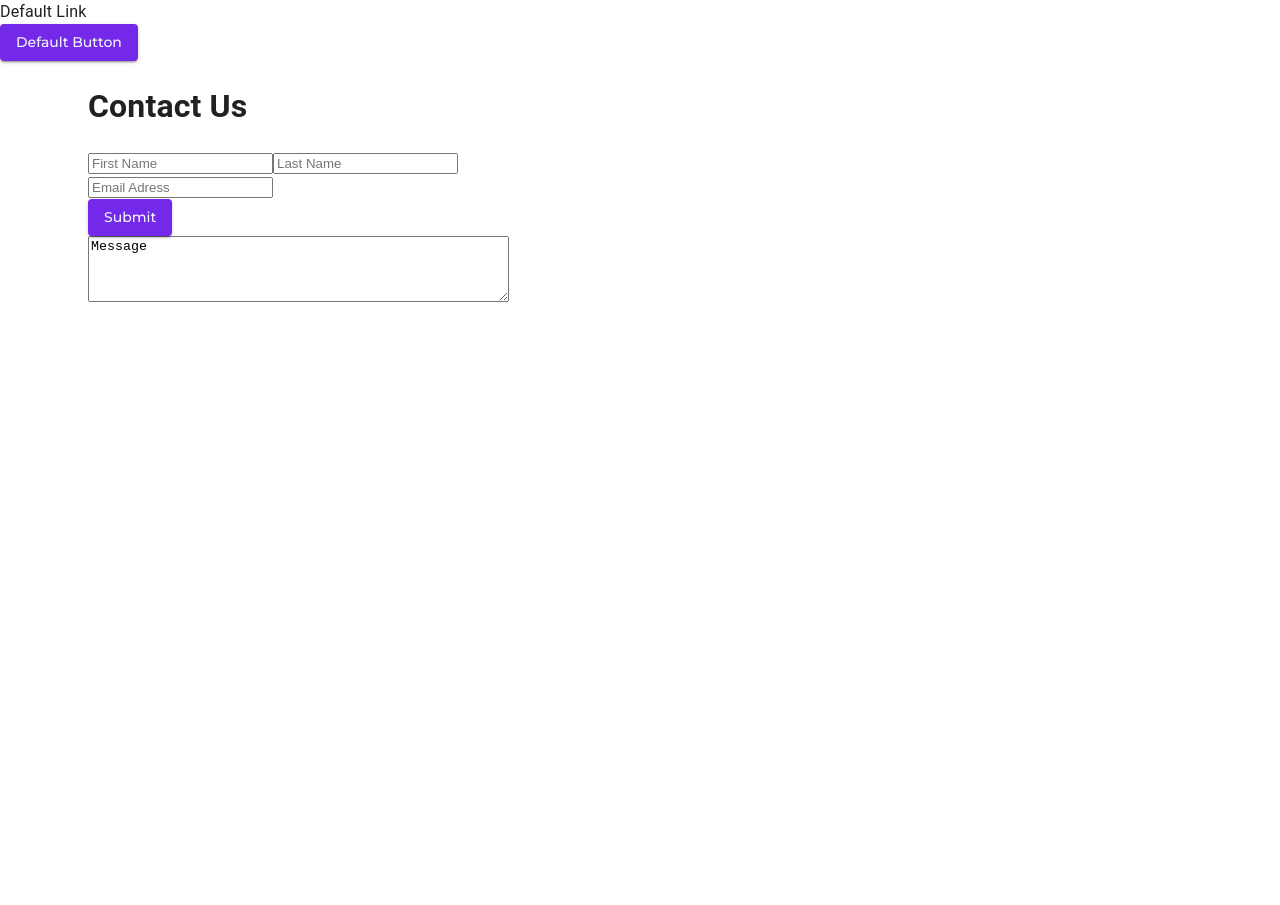
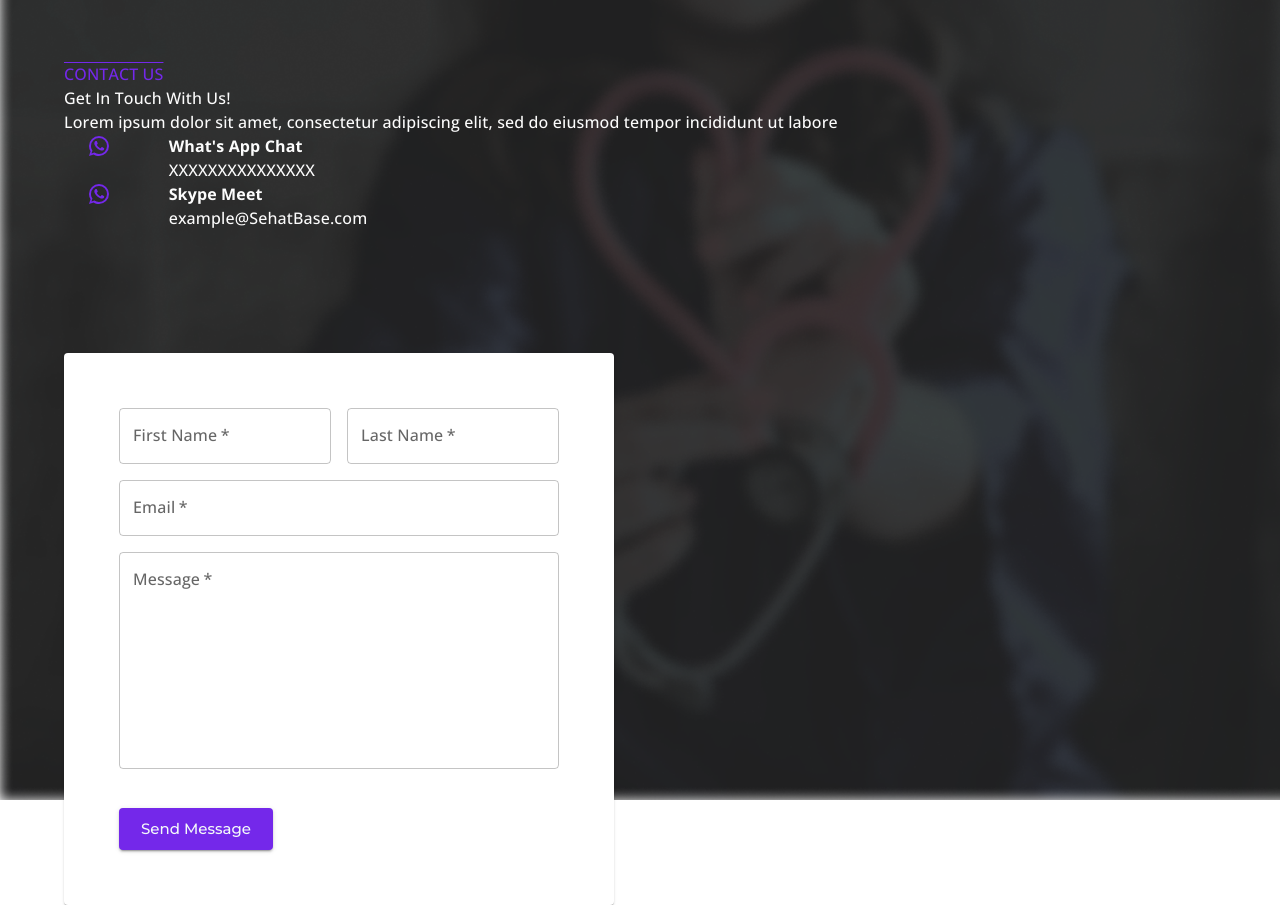
Before and after one commit to SehatBase/sehatbase_frontend, a Next.js app: page / in a window 1280 px wide. Before the commit the page ends 800 px from the top, so only its background shows below. Built offline with nearby package versions, Linux system fonts and the light colour scheme.

Commit message:
contact us and form

```diff
--- /dev/null
+++ b/components/ContactUs.jsx
@@ -0,0 +1,52 @@
+import React from "react";
+import { Container, Button, Typography, Paper } from "@mui/material";
+import { useStyles } from "../styles/contactStyle";
+import WhatsAppIcon from "@material-ui/icons/WhatsApp";
+import Form from "./Form";
+
+export default function ContactUs() {
+  const classes = useStyles();
+  return (
+    <Container className={classes.rootContainer} maxWidth={false}>
+      <Container className={classes.contactContainer}>
+        <Typography className={classes.contactHeading}>CONTACT US</Typography>
+        <Typography className={classes.contactSubHeading}>
+          Get In Touch With Us!
+        </Typography>
+        <Typography className={classes.normalText}>
+          Lorem ipsum dolor sit amet, consectetur adipiscing elit, sed do
+          eiusmod tempor incididunt ut labore
+        </Typography>
+        <div className={classes.iconCont}>
+          <WhatsAppIcon className={classes.icon}></WhatsAppIcon>
+          <div>
+            <Typography className={classes.normalText}>
+              <b>What's App Chat</b>
+            </Typography>
+            <Typography className={classes.normalText}>
+              XXXXXXXXXXXXXXX
+            </Typography>
+          </div>
+        </div>
+        <div>
+          <div className={classes.iconCont}>
+            <WhatsAppIcon className={classes.icon}></WhatsAppIcon>
+            <div>
+              <Typography className={classes.normalText}>
+                <b>Skype Meet</b>
+              </Typography>
+              <Typography className={classes.normalText}>
+                example@SehatBase.com
+              </Typography>
+            </div>
+          </div>
+        </div>
+      </Container>
+      <Container className={classes.formCont}>
+        <Paper className={classes.paper}>
+          <Form />
+        </Paper>
+      </Container>
+    </Container>
+  );
+}
--- /dev/null
+++ b/components/Form.jsx
@@ -0,0 +1,83 @@
+import React from "react";
+import { useStyles } from "../styles/formStyle";
+import { Container, Button, Typography, Grid, TextField } from "@mui/material";
+import { useState } from "react";
+
+export default function Form() {
+  const [formData, setFormData] = useState({
+    firstName: "",
+    lastName: "",
+    email: "",
+    message: "",
+  });
+  const classes = useStyles();
+
+  function handleChange(e) {
+    const { name, value } = e.target;
+    setFormData((prevState) => ({
+      ...prevState,
+      [name]: value,
+    }));
+  }
+    function handleSubmit(e) {
+        e.preventDefault();
+        console.log(formData);
+    }
+
+  console.log(formData);
+  return (
+    <form className={classes.formCont}>
+      <Grid container spacing={2}>
+        <Grid item xs={6}>
+          <TextField
+            name="firstName"
+            variant="outlined"
+            label="First Name"
+            className={classes.formInput}
+            value={formData.firstName}
+            onChange={(e) => handleChange(e)}
+            required
+          />
+        </Grid>
+        <Grid item xs={6}>
+          <TextField
+            name="lastName"
+            variant="outlined"
+            label="Last Name"
+            className={classes.formInput}
+            value={formData.lastName}
+            onChange={(e) => handleChange(e)}
+            required
+          />
+        </Grid>
+        <Grid item xs={12}>
+          <TextField
+            name="email"
+            className={classes.formInput}
+            variant="outlined"
+            label="Email"
+            value={formData.email}
+            onChange={(e) => handleChange(e)}
+            required
+          />
+        </Grid>
+        <Grid item xs={12}>
+          <TextField
+            name="message"
+            label="Message"
+            multiline
+            rows={8}
+            className={classes.message}
+            value={formData.message}
+            onChange={(e) => handleChange(e)}
+
+            required
+          />
+        </Grid>
+        <Grid item xs={12}>
+          <Button size="large" onClick={(e)=>handleSubmit(e)}>Send Message</Button>
+        </Grid>
+      </Grid>
+    </form>
+  );
+}
--- a/components/Navbar/ContactUs.jsx
+++ /dev/null
@@ -1,23 +0,0 @@
-import React from "react";
-import { Container, Button } from "@mui/material";
-
-export default function ContactUs() {
-  return (
-    <Container>
-      <Container>
-        <h1>Contact Us</h1>
-      </Container>
-      <Container>
-        <form id="message">
-          <input type="text" placeholder="First Name"></input>
-          <input type="text" placeholder="Last Name"></input><br></br>
-          <input type="text" placeholder="Email Adress"></input><br></br>
-          <Button>Submit</Button>
-        </form>
-        <textarea rows="4" cols="50" name="message" form="message">
-          Message
-        </textarea>
-      </Container>
-    </Container>
-  );
-}
--- a/package.json
+++ b/package.json
@@ -11,6 +11,8 @@
   "dependencies": {
     "@emotion/react": "^11.10.0",
     "@emotion/styled": "^11.10.0",
+    "@material-ui/core": "^4.12.4",
+    "@material-ui/icons": "^4.11.3",
     "@mui/material": "^5.9.3",
     "next": "12.2.3",
     "react": "18.2.0",
--- a/pages/index.js
+++ b/pages/index.js
@@ -2,12 +2,12 @@ import { ThemeProvider } from '@mui/material/styles';
 import React from 'react';
 import Navbar from "../components/Navbar";
 import { muiTheme } from "../config/MuiConfig";
-import ContactUs from '../components/Navbar/ContactUs';
+import ContactUs from '../components/ContactUs';
 
 export default function Home() {
   return (
     <>
-    <Navbar />
+    {/* <Navbar /> */}
     <ContactUs />
     </>
   );
--- /dev/null
+++ b/styles/contactStyle.js
@@ -0,0 +1,73 @@
+import { makeStyles } from "@material-ui/core";
+import bg from "../public/contactBg.png";
+
+const useStyles = makeStyles((theme) => {
+  return {
+    rootContainer: {
+      fontFamily: "Open Sans",
+      backgroundImage: `url(${bg.src})`,
+      backgroundSize: "cover",
+      backgroundRepeat: "no-repeat",
+      height: "100vh",
+      display: "flex",
+      [theme.breakpoints.down("sm")]: {
+        flexDirection: "column",
+        height: "auto",
+      },
+    },
+    contactContainer: {
+      textAlign: "left",
+      padding: "5%",
+    },
+    contactHeading: {
+      fontSize: "36px",
+      fontWeight: "700",
+      color: "#7428EA",
+      textDecoration: "overline",
+      margin: "2%",
+      [theme.breakpoints.down("sm")]: {
+        fontSize: "18px",
+      },
+    },
+    contactSubHeading: {
+      fontSize: "64px",
+      fontWeight: "700",
+      color: " #FCFCFC",
+      margin: "2%",
+      [theme.breakpoints.down("sm")]: {
+        fontSize: "32px",
+      },
+    },
+    normalText: {
+      fontSize: "24px",
+      fontWeight: "400",
+      color: " #FCFCFC",
+      margin: "2%",
+      [theme.breakpoints.down("sm")]: {
+        fontSize: "14px",
+      },
+    },
+    icon: {
+      color: " #7428EA",
+      fontSize: "75px",
+      margin: "0 5% 2% 2%",
+    },
+    iconCont: {
+      display: "flex",
+    },
+    paper: {
+      width: "550px",
+      height: "auto",
+      borderRadius: "35px",
+      [theme.breakpoints.down("sm")]: {
+        width: "100%",
+      }
+    },
+    formCont: {
+      marginTop: "5%",
+      flexBasis: "50%",
+    },
+  };
+});
+
+export { useStyles };
--- /dev/null
+++ b/styles/formStyle.js
@@ -0,0 +1,19 @@
+import { makeStyles } from "@material-ui/core";
+import bg from "../public/contactBg.png";
+
+const useStyles = makeStyles((theme) => {
+  return {
+    formInput:{
+        width:"100%",
+    },
+    message:{
+        width:"100%",
+        height:"240px",
+    },
+    formCont:{
+        padding:"10%",
+    }
+
+}});
+
+export { useStyles };
```
Also changed, not shown: public/contactBg.png (added).
